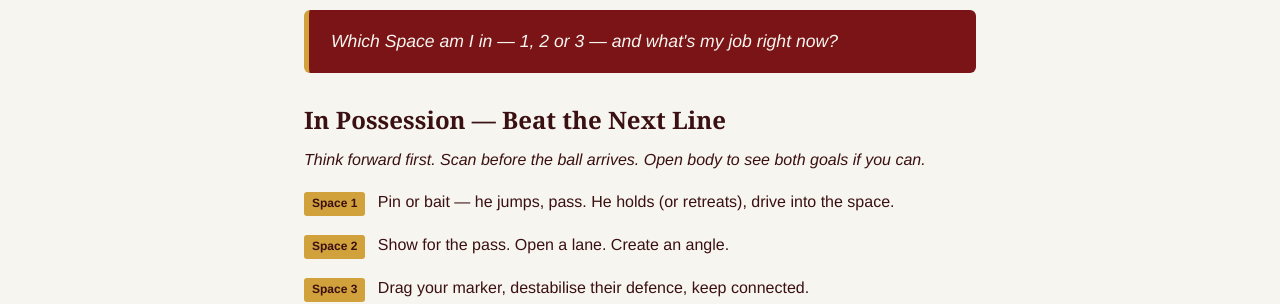
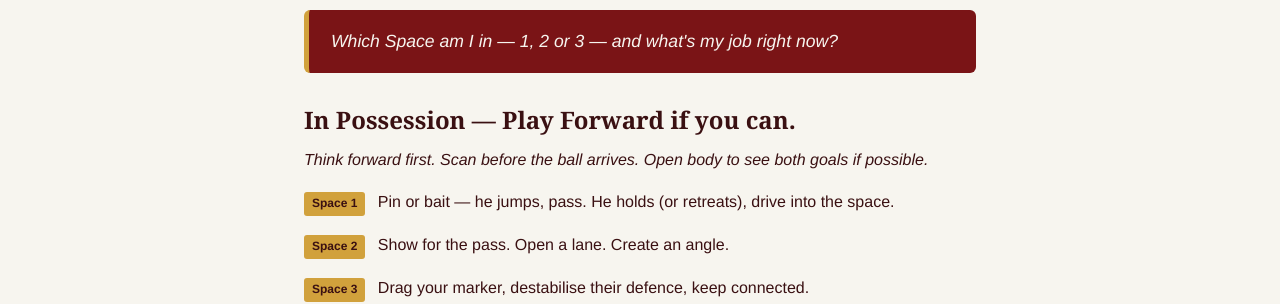
Before and after one commit to Kav-Arna/team-site, a Jekyll site: the page built from on-pitch-prompts.md, in a window 1280 px wide and 1385 px high. Shown: the part 229-533 px from the top of the window. Built offline with Jekyll 4.4.1, drawn with Linux system fonts in a browser that asks for light colours.

Commit message:
Update on-pitch-prompts.md

```diff
--- a/on-pitch-prompts.md
+++ b/on-pitch-prompts.md
@@ -10,9 +10,9 @@ permalink: /on-pitch-prompts/
 <p>Which Space am I in — 1, 2 or 3 — and what's my job right now?</p>
 </div>
 
-## In Possession — Beat the Next Line
+## In Possession — Play Forward if you can.
 
-*Think forward first. Scan before the ball arrives. Open body to see both goals if you can.*
+*Think forward first. Scan before the ball arrives. Open body to see both goals if possible.*
 
 <span class="space-tag">Space 1</span> Pin or bait — he jumps, pass. He holds (or retreats), drive into the space.
 
```
